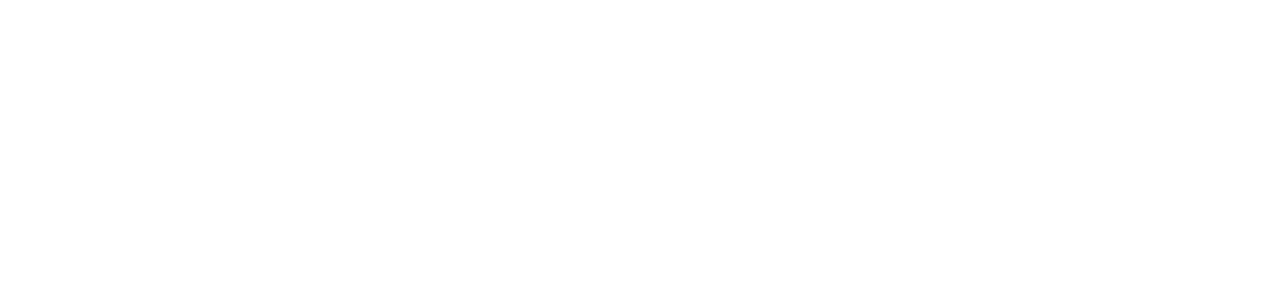
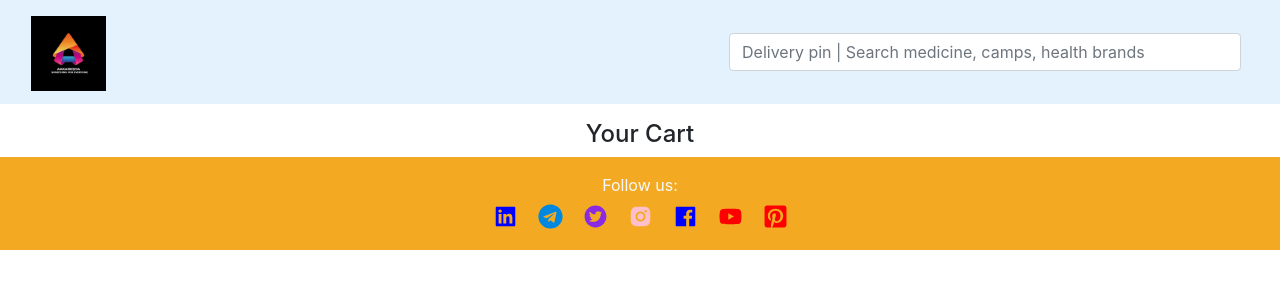
Before and after one commit to SrijanShovit/HealthCareServices, a React (Create React App) app: page /cart in a window 1280 px wide. Shown: the top 300 px of the page. Built offline with nearby package versions, Linux system fonts and the light colour scheme.

Commit message:
see more buttons working

```diff
--- a/src/Cart.js
+++ b/src/Cart.js
@@ -1,10 +1,19 @@
-import React from 'react'
+import React,{useState} from 'react'
+import Navbar from './Navbar'
+import Buttongroup from './Buttongroup'
+import Footer from './Footer'
 
 const Cart = () => {
     return (
-        <div>
+        <>
+        <Navbar/>
+        <div className="col-lg-12 col-12  mt-3" align="center">
+                   <h4>Your Cart</h4>
+        </div>
 
-        </div>
+        <Footer/>
+
+        </>
     )
 }
 
--- a/src/FacilityCards.js
+++ b/src/FacilityCards.js
@@ -32,9 +32,9 @@
                             </div>
 
                             <div align="right">
-                            {/* <Link to="/medico">  */}
+                            <Link to="/medico">
                             <button type="button" className="btn btn-warning seemore1 mr-3 mb-2">Order Now</button>
-                            {/* </Link> */}
+                            </Link>
                             </div>
 
                         </div>
@@ -60,7 +60,9 @@
                             </div>
 
                             <div align="right">
+                            <Link to="/appointment">
                             <button type="button" className="btn btn-warning seemore1 mr-3 mb-2">Book Now</button>
+                            </Link>
                             </div>
 
                         </div>
--- a/src/MedicalSafetyProducts.js
+++ b/src/MedicalSafetyProducts.js
@@ -2,6 +2,12 @@
 import ppe from './assets/Ppekit.jpg'
 import antiseptic from './assets/Antiseptic.jpg'
 import orthopaedic from './assets/Orthopaedic.jpeg'
+import {
+    BrowserRouter as Router,
+    Switch,
+    Route,
+    Link
+  } from "react-router-dom";
 
 const MedicalSafetyProducts = () => {
     return (
@@ -38,7 +44,9 @@
                             </div>
 
                             <div className="col-lg-12 col-12 " align="right">
+                            <Link to="/medico">
                             <button type="button" className="btn btn-warning seemore1">See More</button>
+                            </Link>
                             </div>
 
 
--- a/src/Nutritious.js
+++ b/src/Nutritious.js
@@ -2,6 +2,12 @@
 import muesli from './assets/Muesli.jpg'
 import oats from './assets/Oats.jpg'
 import nuts from './assets/Nuts.jpg'
+import {
+    BrowserRouter as Router,
+    Switch,
+    Route,
+    Link
+  } from "react-router-dom";
 
 const Nutritious = () => {
     return (
@@ -40,7 +46,9 @@
                             </div>
 
                             <div className="col-lg-12 col-12 " align="right">
+                            <Link to="/medico">
                             <button type="button" className="btn btn-warning seemore1">See More</button>
+                            </Link>
                             </div>
 
 
```
